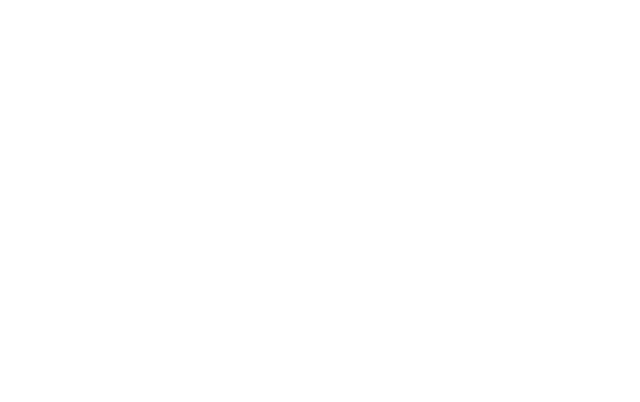
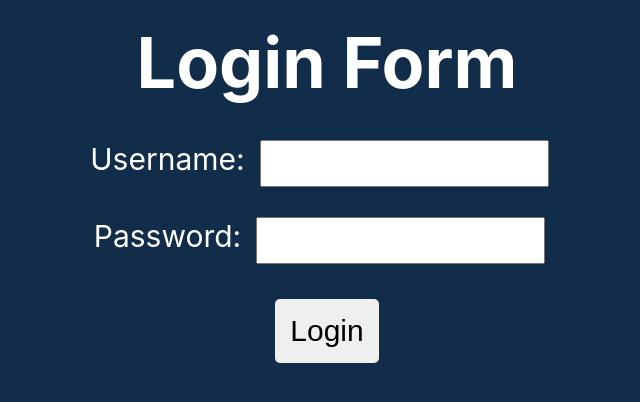
Before and after one commit to rusik88/learn_react, a React (Create React App) app: page / in a window 1280 px wide. Shown: the top 402 px of the page, without its empty margins (313-953 px from the left). Built offline with nearby package versions, Linux system fonts and the light colour scheme.

Commit message:
End part

```diff
--- a/src/App.css
+++ b/src/App.css
@@ -28,6 +28,25 @@
   color: #61dafb;
 }
 
+h1 {
+  margin-bottom:20px;
+  font-size:70px;
+}
+
+form {
+  font-size:30px;
+}
+
+input {
+  margin:15px;
+  padding:10px;
+  font-size:20px;
+}
+
+label {
+  display:block;
+}
+
 @keyframes App-logo-spin {
   from {
     transform: rotate(0deg);
--- a/src/App.js
+++ b/src/App.js
@@ -1,9 +1,10 @@
 import './App.css';
+import Login from "./components/Login";
 
 function App() {
   return (
     <div className="App">
-
+      <Login />
     </div>
   );
 }
--- /dev/null
+++ b/src/components/Login.js
@@ -0,0 +1,24 @@
+function Login() {
+    const handleOnSubmit = (event) => {
+        event.preventDefault()
+        console.log(event.target.username.value)
+        console.log(event.target.password.value)
+    }
+
+    return (
+        <>
+            <h1>Login Form</h1>
+            <form onSubmit={handleOnSubmit}>
+                <label>Username:
+                    <input type="text" name="username" />
+                </label>
+                <label>Password:
+                    <input type="password" name="password" />
+                </label>
+                <button type="submit">Login</button>
+            </form>
+        </>
+    )
+}
+
+export default Login
--- a/src/index.css
+++ b/src/index.css
@@ -1,13 +1,29 @@
+* {
+  padding:0;
+  margin:0;
+}
+
 body {
   margin: 0;
   font-family: -apple-system, BlinkMacSystemFont, 'Segoe UI', 'Roboto', 'Oxygen',
-    'Ubuntu', 'Cantarell', 'Fira Sans', 'Droid Sans', 'Helvetica Neue',
-    sans-serif;
+  'Ubuntu', 'Cantarell', 'Fira Sans', 'Droid Sans', 'Helvetica Neue',
+  sans-serif;
   -webkit-font-smoothing: antialiased;
   -moz-osx-font-smoothing: grayscale;
+  color:#fff;
+  background-color:#112d49;
 }
 
-code {
-  font-family: source-code-pro, Menlo, Monaco, Consolas, 'Courier New',
-    monospace;
+h1 {
+  font-size:90px;
+  margin-top:20px;
 }
+
+button {
+  border:0;
+  padding:15px;
+  font-size:30px;
+  margin:20px;
+  border-radius: 5px;
+  cursor:pointer;
+}
```
